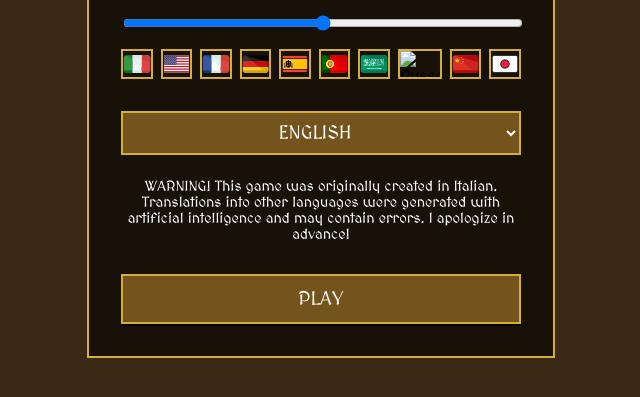
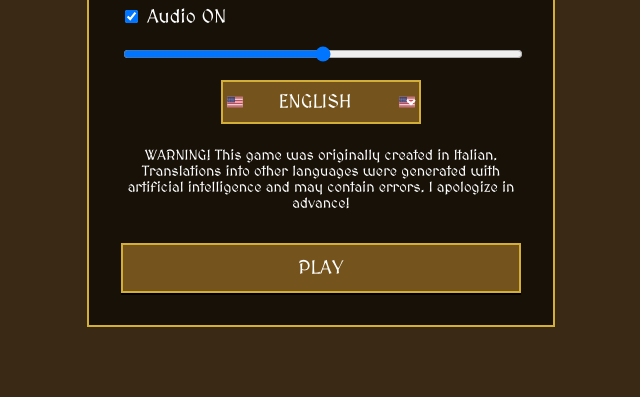
Before and after one commit to giorgioferrari171280/reignsLikeGame, a plain HTML site: page index.html in a window 1280 px wide. Shown: the part 301-698 px from the top of the page, without its empty margins (319-959 px from the left). Drawn offline with Linux system fonts and the light colour scheme.

Commit message:
Remove flag row and show flag icons on language select

```diff
--- a/css/style.css
+++ b/css/style.css
@@ -82,12 +82,19 @@ body {
 }
 
 .language-select {
+    width: 200px;
+    margin: 0 auto;
     padding: 0.5rem;
     font-size: 1.2rem;
     font-family: 'MedievalSharp', cursive;
     border: 2px solid #d4af37;
     background-color: #74531d;
     color: #ffffff;
+    background-repeat: no-repeat;
+    background-position: left center, right center;
+    background-size: 24px 16px, 24px 16px;
+    padding-left: 30px;
+    padding-right: 30px;
 }
 
 .language-select option {
--- a/index.html
+++ b/index.html
@@ -18,19 +18,6 @@
             <span id="audio-label-text">Audio ON</span>
         </label>
         <input type="range" id="volume-slider" min="0" max="100" value="50">
-        <!-- Language flags -->
-        <div class="language-flags">
-            <img src="assets/ui/italiaFlag.svg" class="language-flag" data-lang="it" alt="Italiano">
-            <img src="assets/ui/usaFlag.svg" class="language-flag" data-lang="en" alt="Inglese">
-            <img src="assets/ui/franciaFlag.svg" class="language-flag" data-lang="fr" alt="Francese">
-            <img src="assets/ui/germaniaFlag.svg" class="language-flag" data-lang="de" alt="Tedesco">
-            <img src="assets/ui/spagnaFlag.svg" class="language-flag" data-lang="es" alt="Spagnolo">
-            <img src="assets/ui/portogalloFlag.svg" class="language-flag" data-lang="pt" alt="Portoghese">
-            <img src="assets/ui/arabiaFlag.svg" class="language-flag" data-lang="ar" alt="Arabo">
-            <img src="assets/ui/russiaFlag.svg" class="language-flag" data-lang="ru" alt="Russo">
-            <img src="assets/ui/cinaFlag.svg" class="language-flag" data-lang="zh" alt="Cinese">
-            <img src="assets/ui/giapponeFlag.svg" class="language-flag" data-lang="ja" alt="Giapponese">
-        </div>
 
         <!-- Language selector -->
         <select id="language-select" class="language-select">
--- a/js/main.js
+++ b/js/main.js
@@ -9,6 +9,18 @@ document.addEventListener('DOMContentLoaded', () => {
   const progressBar = document.getElementById('progress-bar');
   const languageSelect = document.getElementById('language-select');
   const flagButtons = document.querySelectorAll('.language-flag');
+  const flagPaths = {
+    it: 'assets/ui/italiaFlag.svg',
+    en: 'assets/ui/usaFlag.svg',
+    fr: 'assets/ui/franciaFlag.svg',
+    de: 'assets/ui/germaniaFlag.svg',
+    es: 'assets/ui/spagnaFlag.svg',
+    pt: 'assets/ui/portogalloFlag.svg',
+    ar: 'assets/ui/arabiaFlag.svg',
+    ru: 'assets/ui/russiaFlag.svg',
+    zh: 'assets/ui/cinaFlag.svg',
+    ja: 'assets/ui/giapponeFlag.svg'
+  };
   const newGameBtn = document.getElementById('new-game-button');
   const loadGameBtn = document.getElementById('load-game-button');
   const optionsBtn = document.getElementById('options-button');
@@ -155,6 +167,11 @@ document.addEventListener('DOMContentLoaded', () => {
     audioLabelText.textContent = audioToggle.checked ? t.audioOn : t.audioOff;
   }
 
+  function updateSelectFlag(lang) {
+    const flag = flagPaths[lang];
+    languageSelect.style.backgroundImage = `url('${flag}'), url('${flag}')`;
+  }
+
   function updateVolumeState() {
     volumeSlider.disabled = !audioToggle.checked;
     updateAudioLabel();
@@ -182,6 +199,7 @@ document.addEventListener('DOMContentLoaded', () => {
     languageSelect.options[9].textContent = t.languages.ja;
     document.getElementById('language-warning').textContent = t.warning;
     updateAudioLabel();
+    updateSelectFlag(lang);
   }
 
   audioToggle.addEventListener('change', updateVolumeState);
```
Also changed, not shown: 1 other file.
